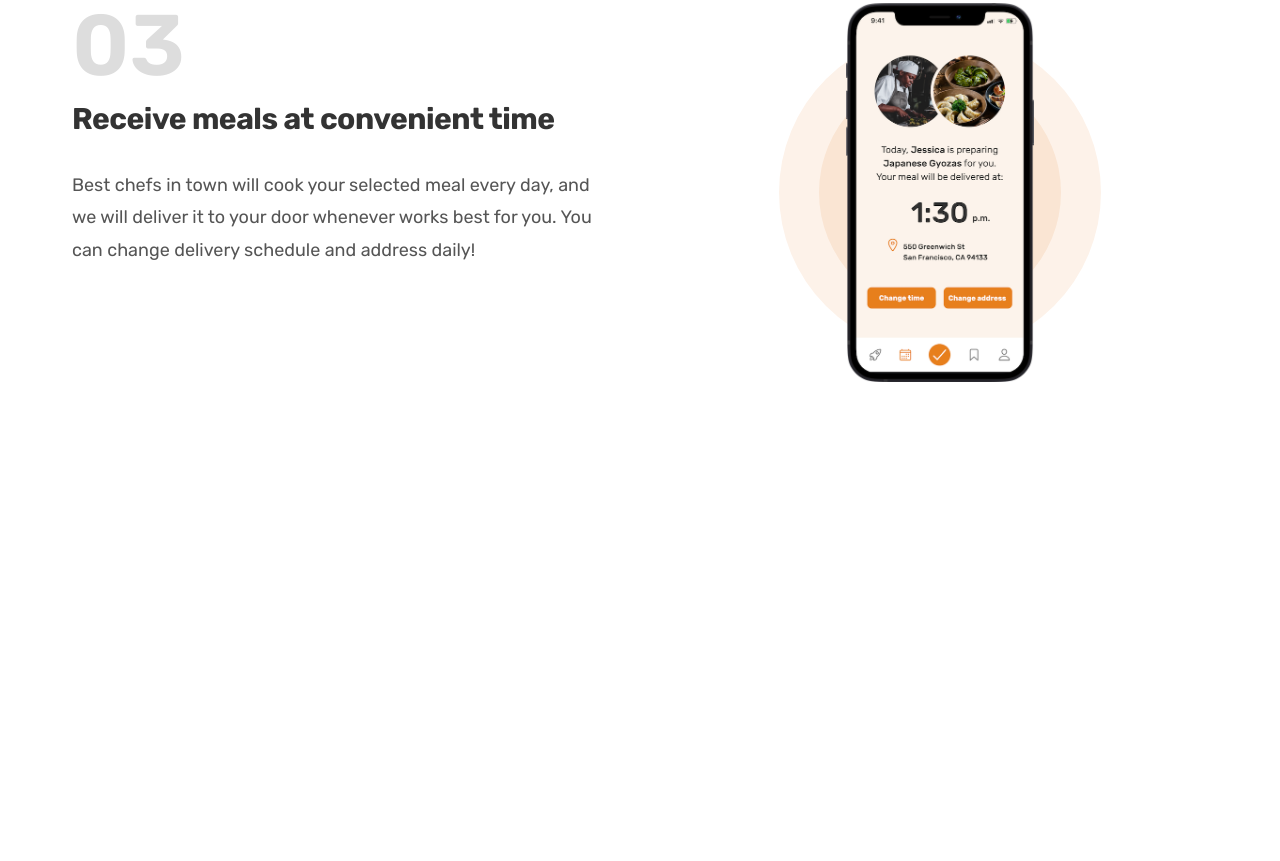
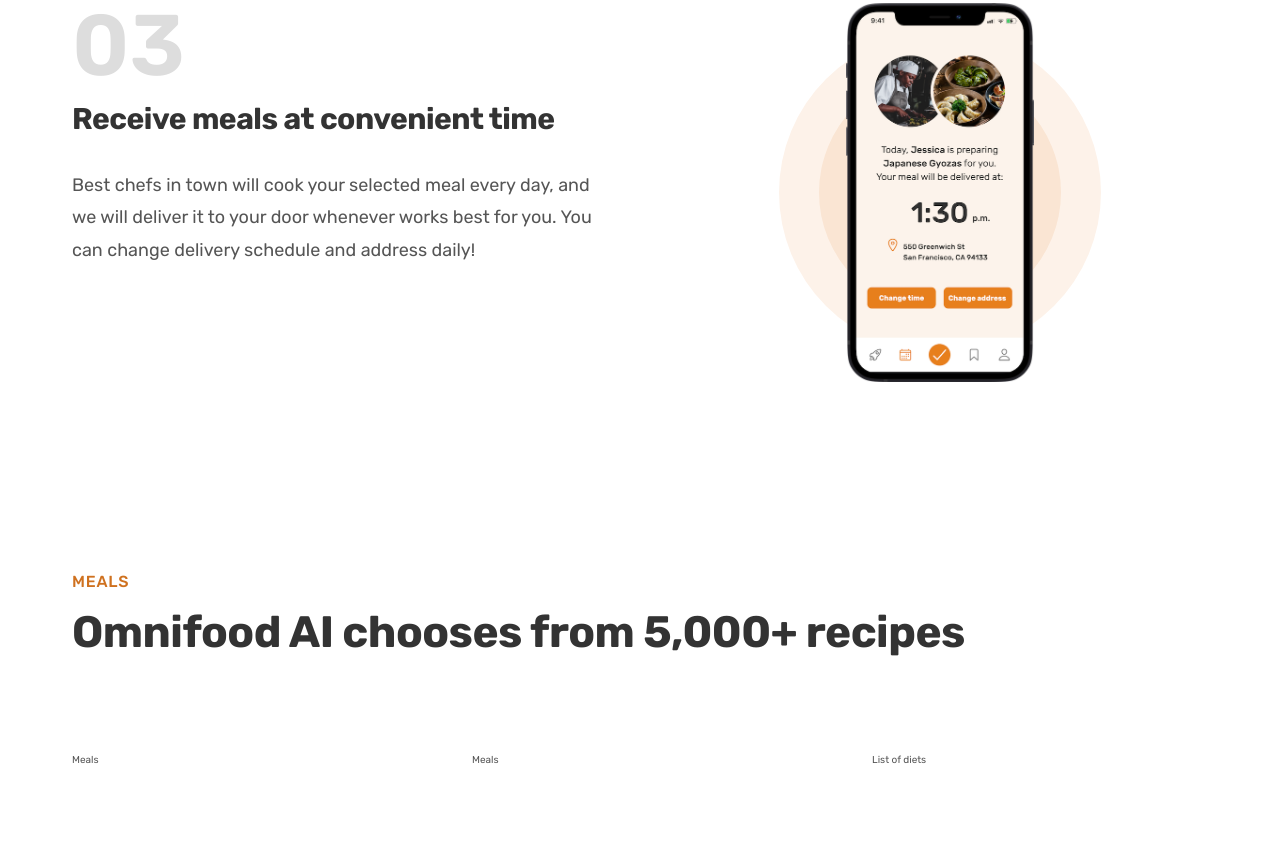
Before and after one commit to Alza13/Omnifood, a plain HTML site: page index.html in a window 1280 px wide. Shown: the part 2125-2986 px from the top of the page. Before the commit the page ends 2603 px from the top, so only its background shows below. Drawn offline with Linux system fonts and the light colour scheme.

Commit message:
feat: start meals section

```diff
--- a/css/style.css
+++ b/css/style.css
@@ -198,3 +198,11 @@
 .step-img {
     width: 35%;
 }
+
+/* ********************** */
+/* MEALS SECTION */
+/* ********************** */
+
+.section-meals {
+    padding: 9.6rem 0;
+}
--- a/index.html
+++ b/index.html
@@ -192,6 +192,20 @@
                     </div>
                 </div>
             </section>
+
+            <section class="section-meals">
+                <div class="container">
+                    <span class="subheading">Meals</span>
+                    <h2 class="heading-secondary">
+                        Omnifood AI chooses from 5,000+ recipes
+                    </h2>
+                </div>
+                <div class="container grid grid--3--cols">
+                    <div class="meal">Meals</div>
+                    <div class="meal">Meals</div>
+                    <div class="list">List of diets</div>
+                </div>
+            </section>
         </main>
     </body>
 </html>
```
